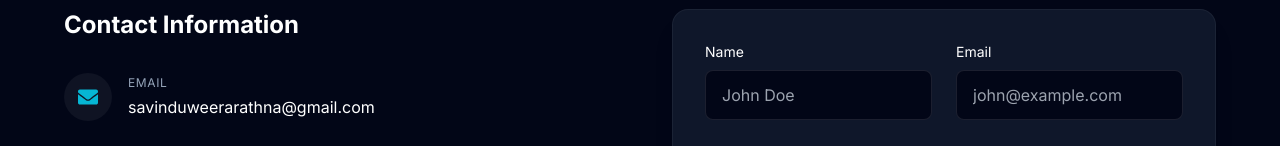
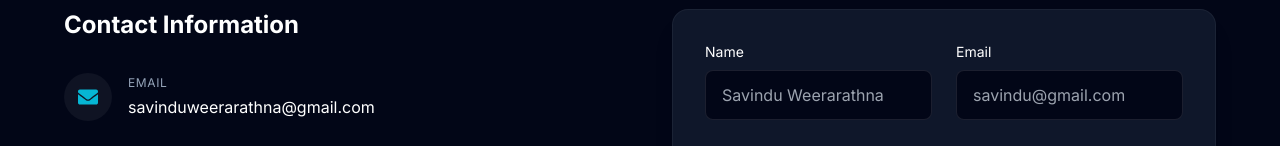
Before and after one commit to SavinduS/savindu-portfolio, a React (Vite) app: page / in a window 1280 px wide. Shown: the part 3661-3807 px from the top of the page. Built offline with nearby package versions, Linux system fonts and the light colour scheme.

Commit message:
Cv update

```diff
--- a/src/components/Contact.jsx
+++ b/src/components/Contact.jsx
@@ -117,11 +117,11 @@ const Contact = () => {
               <div className="grid md:grid-cols-2 gap-6">
                 <div>
                   <label className="text-white text-sm font-medium block mb-2">Name</label>
-                  <input type="text" name="name" placeholder="John Doe" className="w-full bg-background border border-white/10 rounded-lg px-4 py-3 text-white focus:outline-none focus:border-primary transition-colors" required />
+                  <input type="text" name="name" placeholder="Savindu Weerarathna" className="w-full bg-background border border-white/10 rounded-lg px-4 py-3 text-white focus:outline-none focus:border-primary transition-colors" required />
                 </div>
                 <div>
                   <label className="text-white text-sm font-medium block mb-2">Email</label>
-                  <input type="email" name="email" placeholder="john@example.com" className="w-full bg-background border border-white/10 rounded-lg px-4 py-3 text-white focus:outline-none focus:border-primary transition-colors" required />
+                  <input type="email" name="email" placeholder="savindu@gmail.com" className="w-full bg-background border border-white/10 rounded-lg px-4 py-3 text-white focus:outline-none focus:border-primary transition-colors" required />
                 </div>
               </div>
 
```
Also changed, not shown: 1 other file (tests, documents, lock files or other folders).
